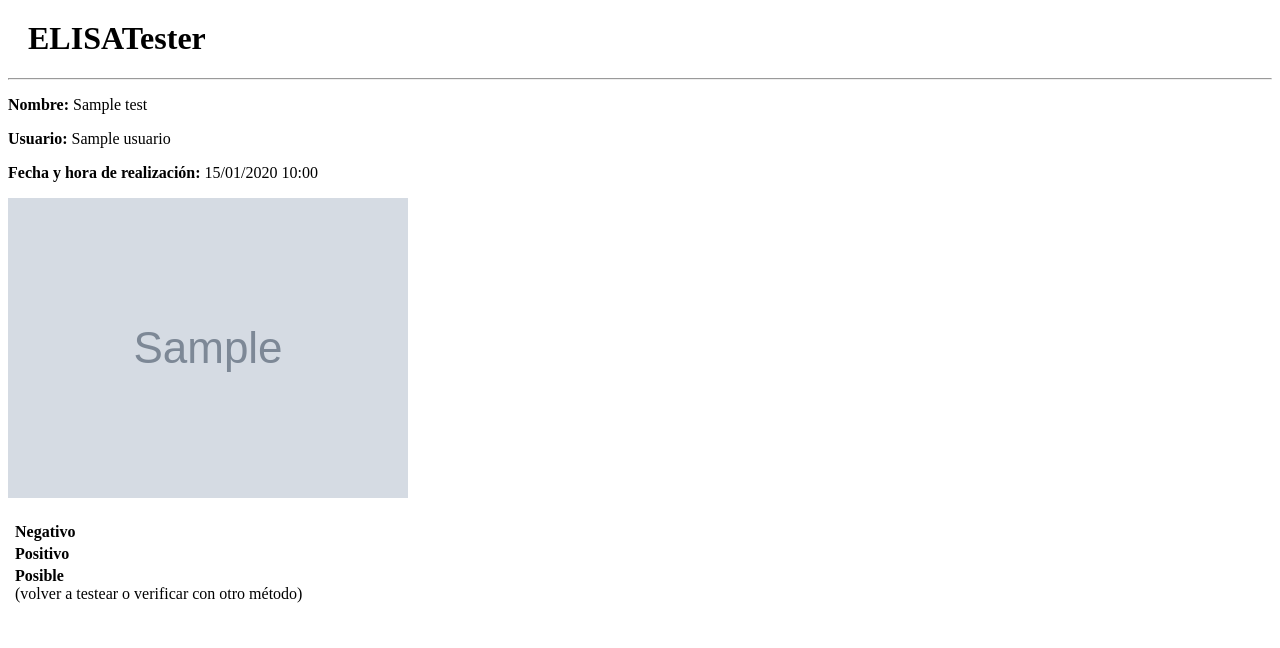
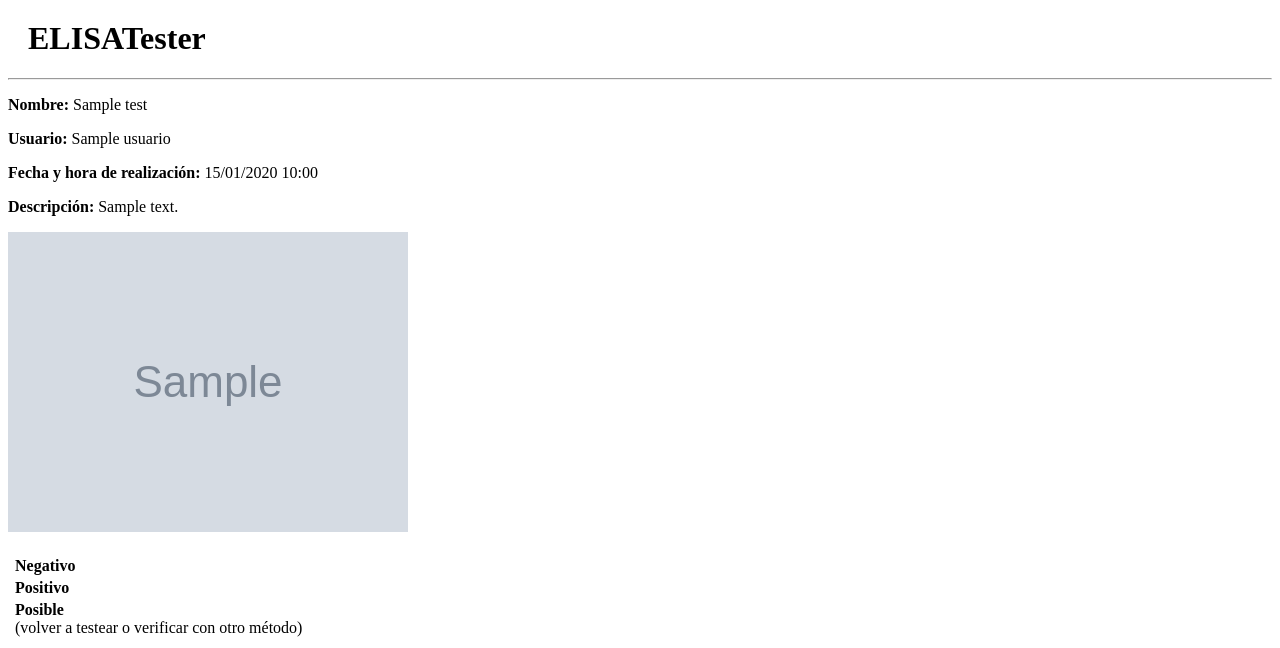
Before and after one commit to sofiaesc/proyectofinal, a Symfony app: template desarrollo_web/templates/resultado.html.twig in a window 1280 px wide. Shown: the part 312-960 px from the top of the page. Before the commit the page ends 915 px from the top, so only its background shows below. Run offline with Twig, Linux system fonts and the light colour scheme; the template is opened without the code that fills it: most values are stand-ins (such as "Sample title", 1, 10 or a date in 2020); grey boxes marked "Sample" are stand-in pictures; some libraries are stand-ins or nearby versions.

Commit message:
descripcion al pdf

```diff
--- a/desarrollo_web/templates/resultado.html.twig
+++ b/desarrollo_web/templates/resultado.html.twig
@@ -12,6 +12,7 @@
         <p><strong>Nombre:</strong> {{ test.nombreAlt }}</p>
         <p><strong>Usuario:</strong> {{ test.usuario.nombreCompleto }}</p>
         <p><strong>Fecha y hora de realización:</strong> {{ test.fechaHora|date('d/m/Y H:i') }}</p>
+        <p><strong>Descripción:</strong> {{ test.descripcion }}</p>
         <div class="image-container">
             <img src="{{ imagenBase64 }}" alt="Resultado">
         </div>
```
